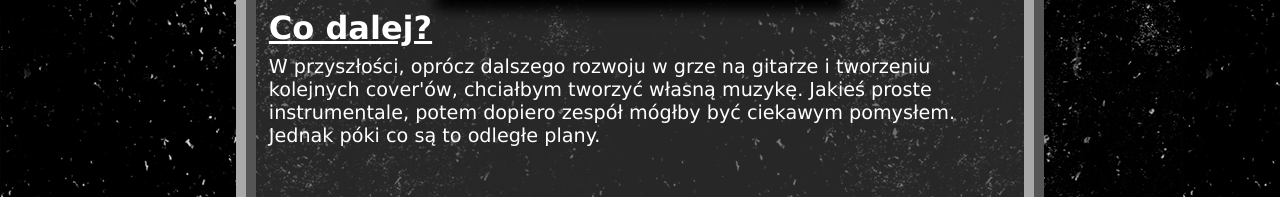
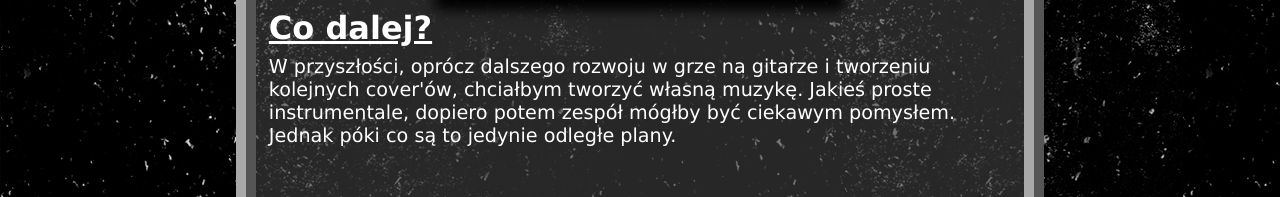
Before and after one commit to Jeremiasz58/Projekt-Witryny-Internetowej, a plain HTML site: page Muzyka/muzyka.html in a window 1280 px wide. Shown: the part 530-727 px from the top of the page. Drawn offline with Linux system fonts and the light colour scheme; a web font is replaced by a local one.

Commit message:
Polski język, trudna język

```diff
--- a/Muzyka/muzyka.html
+++ b/Muzyka/muzyka.html
@@ -28,7 +28,7 @@
             <p>W przyszłości, oprócz dalszego rozwoju w grze na gitarze i tworzeniu kolejnych cover'ów,
                 chciałbym
                 tworzyć własną muzykę.
-                Jakieś proste instrumentale, potem dopiero zespół mógłby być ciekawym pomysłem. Jednak póki co są to
+                Jakieś proste instrumentale, dopiero potem zespół mógłby być ciekawym pomysłem. Jednak póki co są to jedynie
                 odległe plany.
             </p>
         </main>
```
